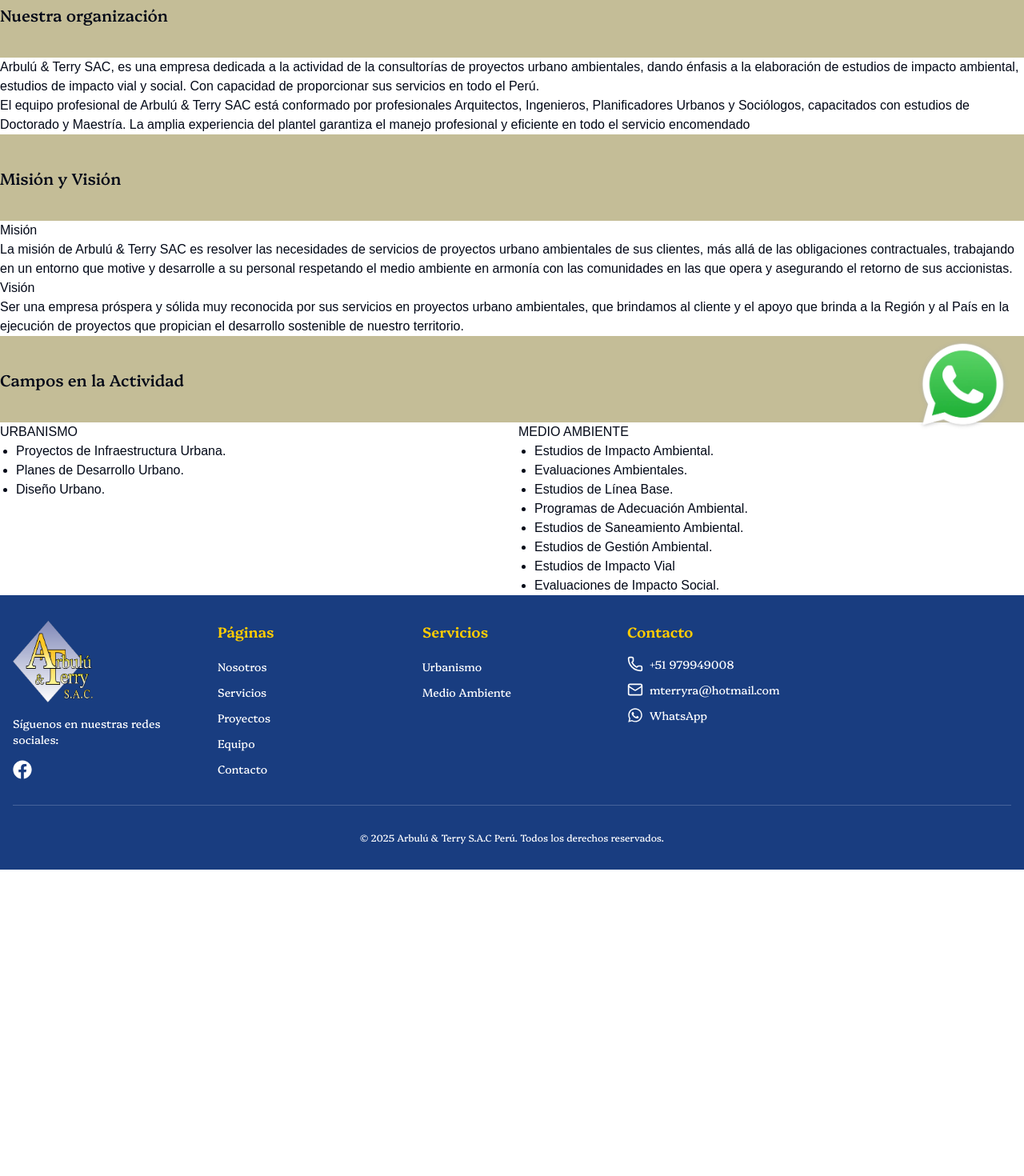
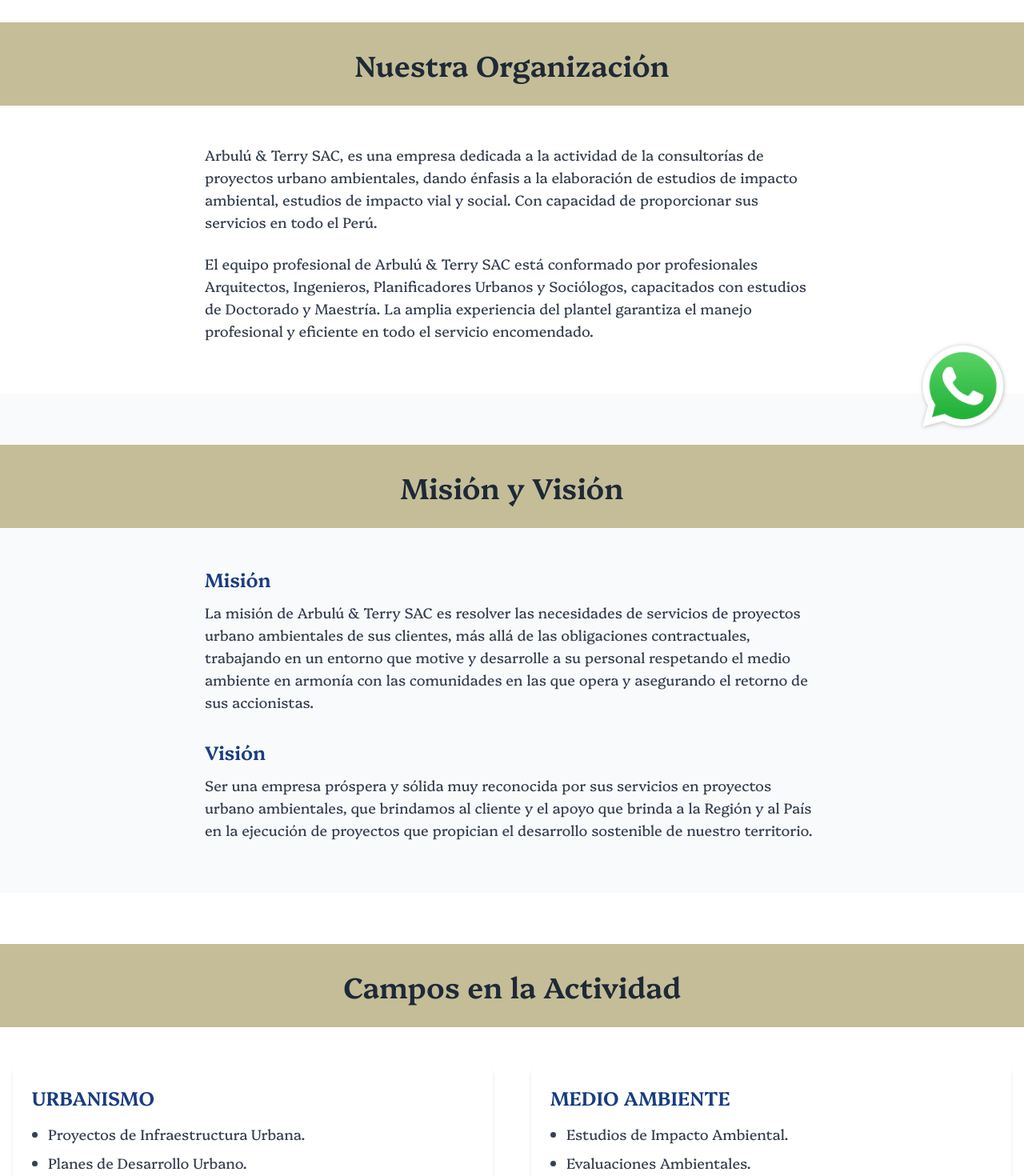
Before and after one commit to jhangmez/arbuluyterry, a Next.js app: page /nosotros in a window 1280 px wide. Shown: the part 220-1690 px from the top of the page at 80% size. Before the commit the page ends 1307 px from the top, so only its background shows below. Built offline with nearby package versions, Linux system fonts and the light colour scheme.

Commit message:
Se modifico la pagina

```diff
--- a/src/app/(public)/nosotros/page.tsx
+++ b/src/app/(public)/nosotros/page.tsx
@@ -1,80 +1,125 @@
 import { Header } from "@/components/(public)/header";
 import { Footer } from "@/components/(public)/footer";
 import { WhatsAppButton } from "@/components/(public)/landingpage/whatsapp-button";
+import Image from "next/image"; // Import Image if you want to add one
 
 export default function Nosotros() {
   return (
-    <section className="flex min-h-screen flex-col">
+    <section className="flex min-h-screen flex-col font-play">
+      {" "}
+      {/* Aplicar font-play globalmente aquí */}
       <Header />
       <main className="flex-1">
-        <div>
-          <h2 className="w-full py-10 bg-crema font-play font-medium text-xl">
-            Nuestra organización
+        {/* Sección: Nuestra organización */}
+        <section className="py-10 md:py-16">
+          <h2 className="w-full py-6 md:py-8 bg-crema text-center font-semibold text-2xl md:text-3xl lg:text-4xl text-gray-800">
+            Nuestra Organización
           </h2>
+          <div className="container mx-auto px-4 mt-8 md:mt-12">
+            <div className="max-w-3xl mx-auto text-lg text-gray-700 space-y-6">
               <p>
                 Arbulú & Terry SAC, es una empresa dedicada a la actividad de la
                 consultorías de proyectos urbano ambientales, dando énfasis a la
-            elaboración de estudios de impacto ambiental, estudios de impacto
-            vial y social. Con capacidad de proporcionar sus servicios en todo
-            el Perú.
+                elaboración de estudios de impacto ambiental, estudios de
+                impacto vial y social. Con capacidad de proporcionar sus
+                servicios en todo el Perú.
               </p>
               <p>
                 El equipo profesional de Arbulú & Terry SAC está conformado por
                 profesionales Arquitectos, Ingenieros, Planificadores Urbanos y
                 Sociólogos, capacitados con estudios de Doctorado y Maestría. La
                 amplia experiencia del plantel garantiza el manejo profesional y
-            eficiente en todo el servicio encomendado
+                eficiente en todo el servicio encomendado.
+              </p>
+            </div>
+            {/* Opcional: Podrías añadir una imagen aquí si lo deseas */}
+            {/* <div className="mt-8 md:mt-12 flex justify-center">
+              <Image
+                src="/images/team-photo.webp" // Reemplaza con una imagen relevante
+                alt="Equipo de Arbulú & Terry SAC"
+                width={600}
+                height={400}
+                className="rounded-lg shadow-lg object-cover"
+              />
+            </div> */}
+          </div>
+        </section>
+
+        {/* Sección: Misión y Visión */}
+        <section className="py-10 md:py-16 bg-gray-50">
+          {" "}
+          {/* Fondo sutil para diferenciar */}
+          <h2 className="w-full py-6 md:py-8 bg-crema text-center font-semibold text-2xl md:text-3xl lg:text-4xl text-gray-800">
+            Misión y Visión
+          </h2>
+          <div className="container mx-auto px-4 mt-8 md:mt-12">
+            <div className="max-w-3xl mx-auto space-y-8">
+              <div>
+                <h3 className="text-xl md:text-2xl font-semibold text-primary mb-3">
+                  {" "}
+                  {/* Asumiendo que 'primary' es tu color azul principal */}
+                  Misión
+                </h3>
+                <p className="text-lg text-gray-700">
+                  La misión de Arbulú & Terry SAC es resolver las necesidades de
+                  servicios de proyectos urbano ambientales de sus clientes, más
+                  allá de las obligaciones contractuales, trabajando en un
+                  entorno que motive y desarrolle a su personal respetando el
+                  medio ambiente en armonía con las comunidades en las que opera
+                  y asegurando el retorno de sus accionistas.
                 </p>
               </div>
               <div>
-          <h2 className="w-full py-10 bg-crema font-play font-medium text-xl">
-            Misión y Visión
-          </h2>
-          <h3>Misión</h3>
-          <p>
-            La misión de Arbulú & Terry SAC es resolver las necesidades de
-            servicios de proyectos urbano ambientales de sus clientes, más allá
-            de las obligaciones contractuales, trabajando en un entorno que
-            motive y desarrolle a su personal respetando el medio ambiente en
-            armonía con las comunidades en las que opera y asegurando el retorno
-            de sus accionistas.
-          </p>
-          <h3>Visión</h3>
-          <p>
-            Ser una empresa próspera y sólida muy reconocida por sus servicios
-            en proyectos urbano ambientales, que brindamos al cliente y el apoyo
-            que brinda a la Región y al País en la ejecución de proyectos que
-            propician el desarrollo sostenible de nuestro territorio.
+                <h3 className="text-xl md:text-2xl font-semibold text-primary mb-3">
+                  Visión
+                </h3>
+                <p className="text-lg text-gray-700">
+                  Ser una empresa próspera y sólida muy reconocida por sus
+                  servicios en proyectos urbano ambientales, que brindamos al
+                  cliente y el apoyo que brinda a la Región y al País en la
+                  ejecución de proyectos que propician el desarrollo sostenible
+                  de nuestro territorio.
                 </p>
               </div>
-        <div className="prose mx-auto ">
-          <h2 className="w-full py-10 bg-crema font-play font-medium text-xl">
+            </div>
+          </div>
+        </section>
+
+        {/* Sección: Campos en la Actividad */}
+        <section className="py-10 md:py-16">
+          <h2 className="w-full py-6 md:py-8 bg-crema text-center font-semibold text-2xl md:text-3xl lg:text-4xl text-gray-800">
             Campos en la Actividad
           </h2>
-          <div className="grid grid-cols-1 md:grid-cols-2 gap-4">
-            <div>
-              <h3>URBANISMO</h3>
-              <ul className="list-disc pl-5">
+          <div className="container mx-auto px-4 mt-8 md:mt-12">
+            <div className="grid grid-cols-1 md:grid-cols-2 gap-8 lg:gap-12">
+              <div className="bg-white p-6 rounded-lg shadow-md hover:shadow-xl transition-shadow duration-300">
+                <h3 className="text-xl md:text-2xl font-semibold text-primary mb-4">
+                  URBANISMO
+                </h3>
+                <ul className="list-disc pl-5 space-y-2 text-lg text-gray-700">
                   <li>Proyectos de Infraestructura Urbana.</li>
                   <li>Planes de Desarrollo Urbano.</li>
                   <li>Diseño Urbano.</li>
                 </ul>
               </div>
-            <div>
-              <h3>MEDIO AMBIENTE</h3>
-              <ul className="list-disc pl-5">
+              <div className="bg-white p-6 rounded-lg shadow-md hover:shadow-xl transition-shadow duration-300">
+                <h3 className="text-xl md:text-2xl font-semibold text-primary mb-4">
+                  MEDIO AMBIENTE
+                </h3>
+                <ul className="list-disc pl-5 space-y-2 text-lg text-gray-700">
                   <li>Estudios de Impacto Ambiental.</li>
                   <li>Evaluaciones Ambientales.</li>
                   <li>Estudios de Línea Base.</li>
                   <li>Programas de Adecuación Ambiental.</li>
                   <li>Estudios de Saneamiento Ambiental.</li>
                   <li>Estudios de Gestión Ambiental.</li>
-                <li>Estudios de Impacto Vial</li>
+                  <li>Estudios de Impacto Vial.</li>
                   <li>Evaluaciones de Impacto Social.</li>
                 </ul>
               </div>
             </div>
           </div>
+        </section>
       </main>
       <Footer />
       <WhatsAppButton />
```
Lines whose indentation alone changed are shown as unchanged.
